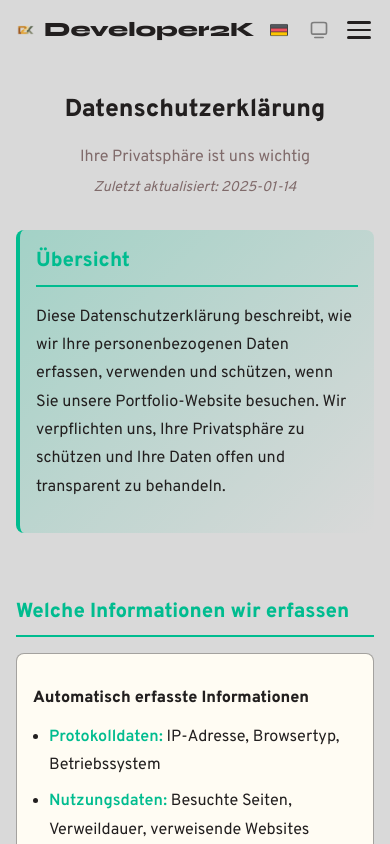
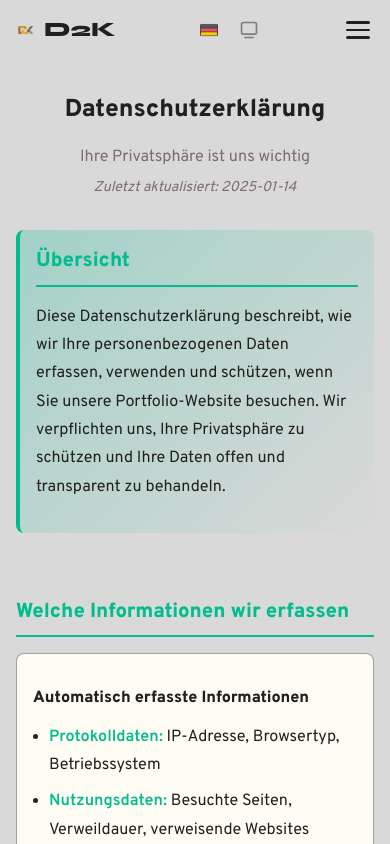
Before and after one commit to KosMaster87/Portfolio, an Angular app: page /privacy-policy in a window 390 px wide. Shown: the top 844 px of the page. Built offline with nearby package versions, Linux system fonts and the light colour scheme.

Commit message:
fix(header): shorten logo text to D2K below 530px
"Developer2K" doesn't fit the header at narrow widths. Below 530px a
second span swaps in, CSS-only, no layout thrash on resize.

```diff
--- a/src/app/layout/header/header.component.html
+++ b/src/app/layout/header/header.component.html
@@ -14,7 +14,8 @@
           title="Go to homepage"
         >
           <img class="header__logo-icon" [src]="logoPath()" alt="Developer2K Logo" draggable="false" />
-          <span class="header__logo-text">Developer2K</span>
+          <span class="header__logo-text header__logo-text--full">Developer2K</span>
+          <span class="header__logo-text header__logo-text--short">D2K</span>
         </a>
       </div>
 
--- a/src/app/layout/header/header.component.scss
+++ b/src/app/layout/header/header.component.scss
@@ -79,6 +79,20 @@
   &__logo-text {
     font-family: var(--font-secondary);
     font-weight: var(--font-weight-extrabold);
+
+    &--short {
+      display: none;
+    }
+
+    @media screen and (max-width: 530px) {
+      &--full {
+        display: none;
+      }
+
+      &--short {
+        display: inline;
+      }
+    }
   }
 
   &__nav {
```
Also changed, not shown: 1 other file (tests, documents, lock files or other folders).
